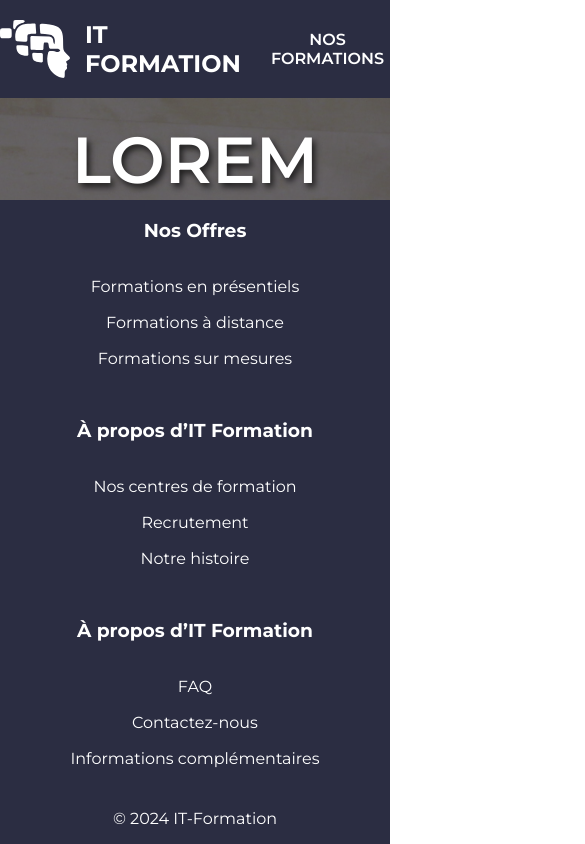
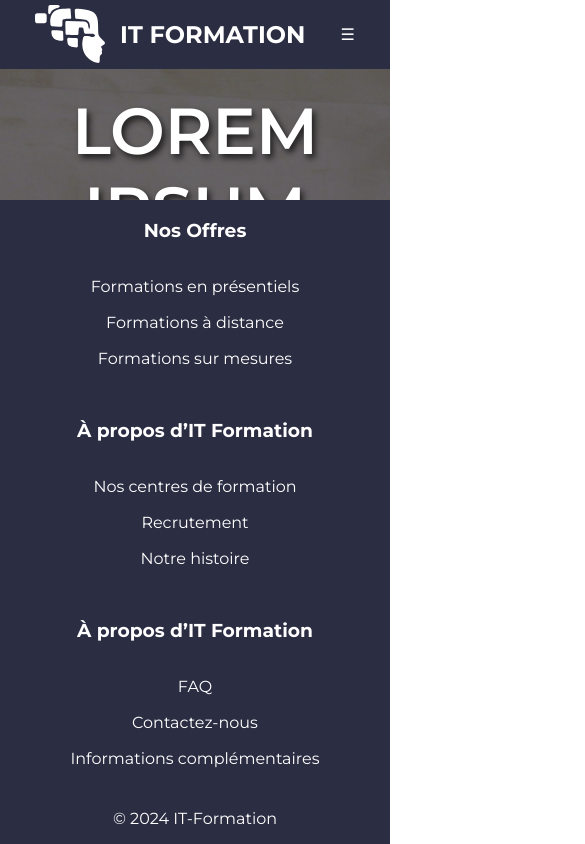
Before and after one commit to BastienCay/Front_IT_Formation, an Angular app in the folder IT_Formation/: page /home-page in a window 390 px wide. Shown: the top 844 px of the page, 585 px wide, since content can reach past the window. Built offline with nearby package versions, Linux system fonts and the light colour scheme.

Commit message:
responsive header, creation menu burger

```diff
--- a/IT_Formation/src/app/commons/header/nav-bar/nav-bar.component.css
+++ b/IT_Formation/src/app/commons/header/nav-bar/nav-bar.component.css
@@ -1,7 +1,3 @@
-nav{
-    background-color: #2B2D42;
-}
-
 h1, h2, h3, p, a{
     font-family: "Montserrat";
 }
@@ -11,6 +7,7 @@ a{
 }
 
 nav {
+    background-color: #2B2D42;
     position: sticky;
     display: flex;
     flex-direction: row;
@@ -101,6 +98,12 @@ nav {
     background : white;
 }
 
+#icon_burger_menu{
+    display: none;
+    cursor: pointer;
+    color: white;
+}
+
 .cursor_pointer{
     cursor: pointer;
 }
@@ -133,3 +136,36 @@ nav {
 .hover_ombre:hover p{
     text-shadow: 5px 5px 10px black;
 }
+
+@media only screen and (max-width: 1100px){
+    nav{
+        align-items: center;
+    }
+
+    #icon_burger_menu{
+        display: block;
+    }
+
+    #icon_burger_menu:before{
+        content: "\2630";
+    }
+
+    #barre_blanche{
+        display: none;
+    }
+
+    #navigation{
+        position: fixed;
+        right: 10vw;
+        top: -100%;
+        padding: 2vh;
+        border-radius: 5%;
+        background-color: #2B2D42;
+        display: flex;
+        flex-direction: column;
+    }
+
+    .hover_ombre:hover{
+        background-color: #32333f;
+    }
+}
--- a/IT_Formation/src/app/commons/header/nav-bar/nav-bar.component.html
+++ b/IT_Formation/src/app/commons/header/nav-bar/nav-bar.component.html
@@ -1,7 +1,7 @@
 <nav>
     <div id="logo_title_header" class="cursor_pointer">
         <a routerLink="/home-page">
-            <img type="image/svg+xml" src="../../../assets/Logo_IT_Formation/Logo_IT_Formation_white.svg" alt="Logo de la formation">
+            <img type="image/svg+xml" src="../../../../assets/Logo_IT_FORMATION/Logo_IT_Formation_white.svg" alt="Logo de la formation">
             <h1>IT FORMATION</h1>
         </a>
     </div>
@@ -38,4 +38,5 @@
             </div>
 
     </div>
+    <div id="icon_burger_menu"></div>
 </nav>
```
Lines whose indentation alone changed are shown as unchanged.
